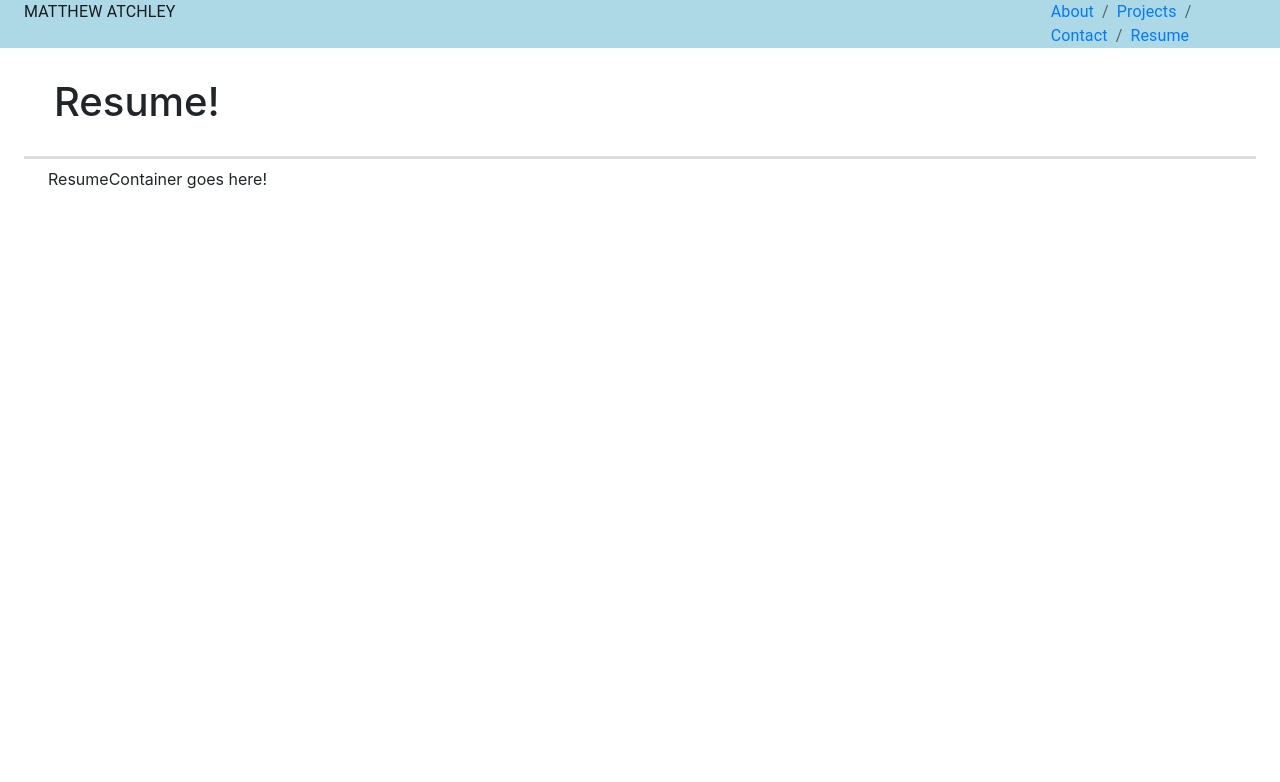
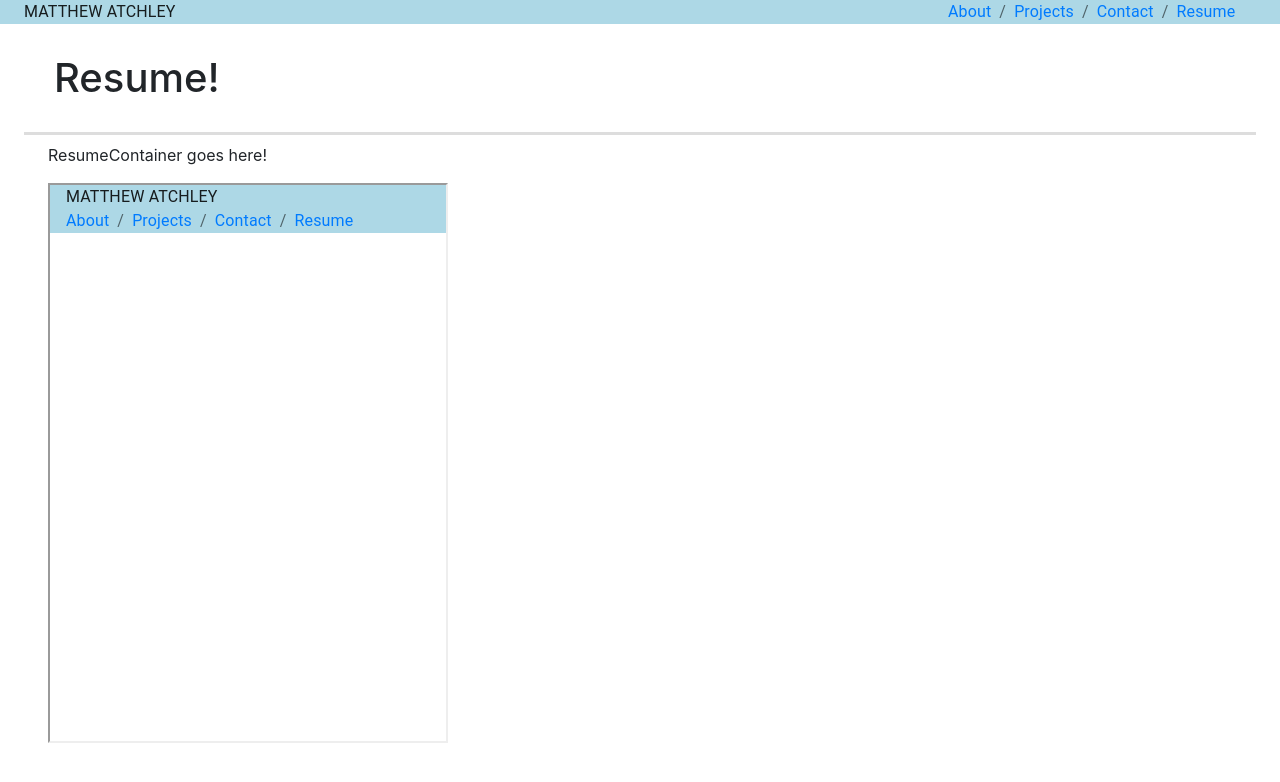
Before and after one commit to mattchley/react-portfolio, a React (Create React App) app: page /resume in a window 1280 px wide. Shown: the top 782 px of the page. Built offline with nearby package versions, Linux system fonts and the light colour scheme.

Commit message:
Showing Resume PDF

```diff
--- a/src/Components/Navbar.js
+++ b/src/Components/Navbar.js
@@ -12,11 +12,11 @@ function NavBar() {
     return (
         <nav style={{ backgroundColor: "lightblue" }}>
             <Container>
-                <Grid container spacing={12}>
-                    <Grid item xs={12} sm={10}>
+                <Grid container spacing={0}>
+                    <Grid item xs={12} sm={9}>
                         <Typography color="textPrimary">MATTHEW ATCHLEY</Typography>
                     </Grid>
-                    <Grid item xs={12} sm={2}>
+                    <Grid item xs={12} sm={3}>
                         <Breadcrumbs aria-label="breadcrumb">
                             <Link
                                 className="link" to="/"
--- a/src/Components/Resume.js
+++ b/src/Components/ResumeContainer.js
@@ -1,5 +1,6 @@
 import React from "react";
 import Container from '@material-ui/core/Container';
+import ResumePDF from '../Images/Resume/CodingResume.pdf'
 
 
 
@@ -7,6 +8,7 @@ function ResumeContainer() {
     return (
         <Container maxWidth="lg">
            <p>ResumeContainer goes here!</p>
+           <iframe src={ResumePDF} alt="PDF Resume" style = {{height: "560px", width: "400px"}} />
         </Container>
     )
 }
--- a/src/Pages/Resume.js
+++ b/src/Pages/Resume.js
@@ -1,5 +1,5 @@
 import React from "react";
-import ResumeContainer from "../Components/Resume"
+import ResumeContainer from "../Components/ResumeContainer"
 import Container from '@material-ui/core/Container';
 
 function Resume() {
```
Also changed, not shown: 1 other file (tests, documents, lock files or other folders).
